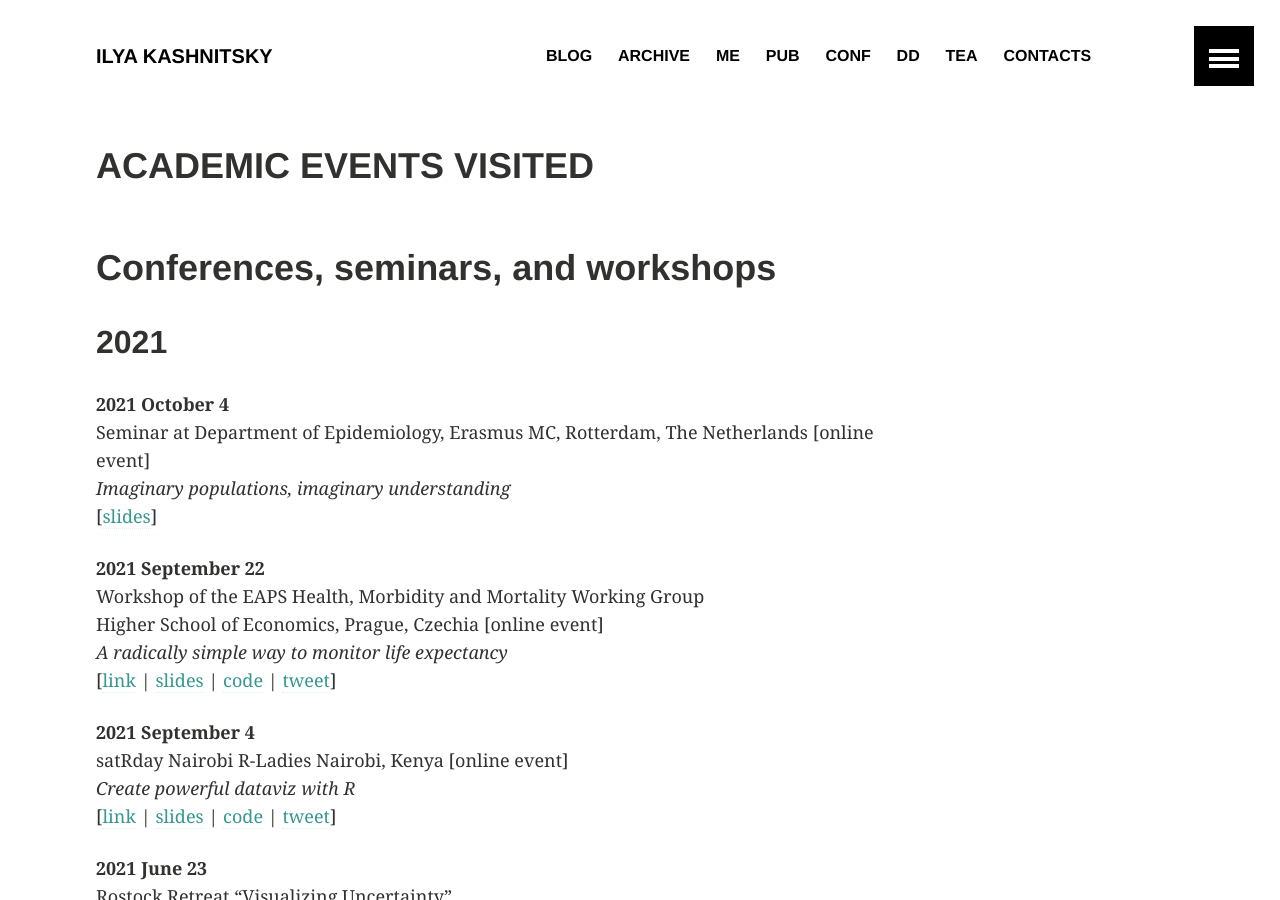
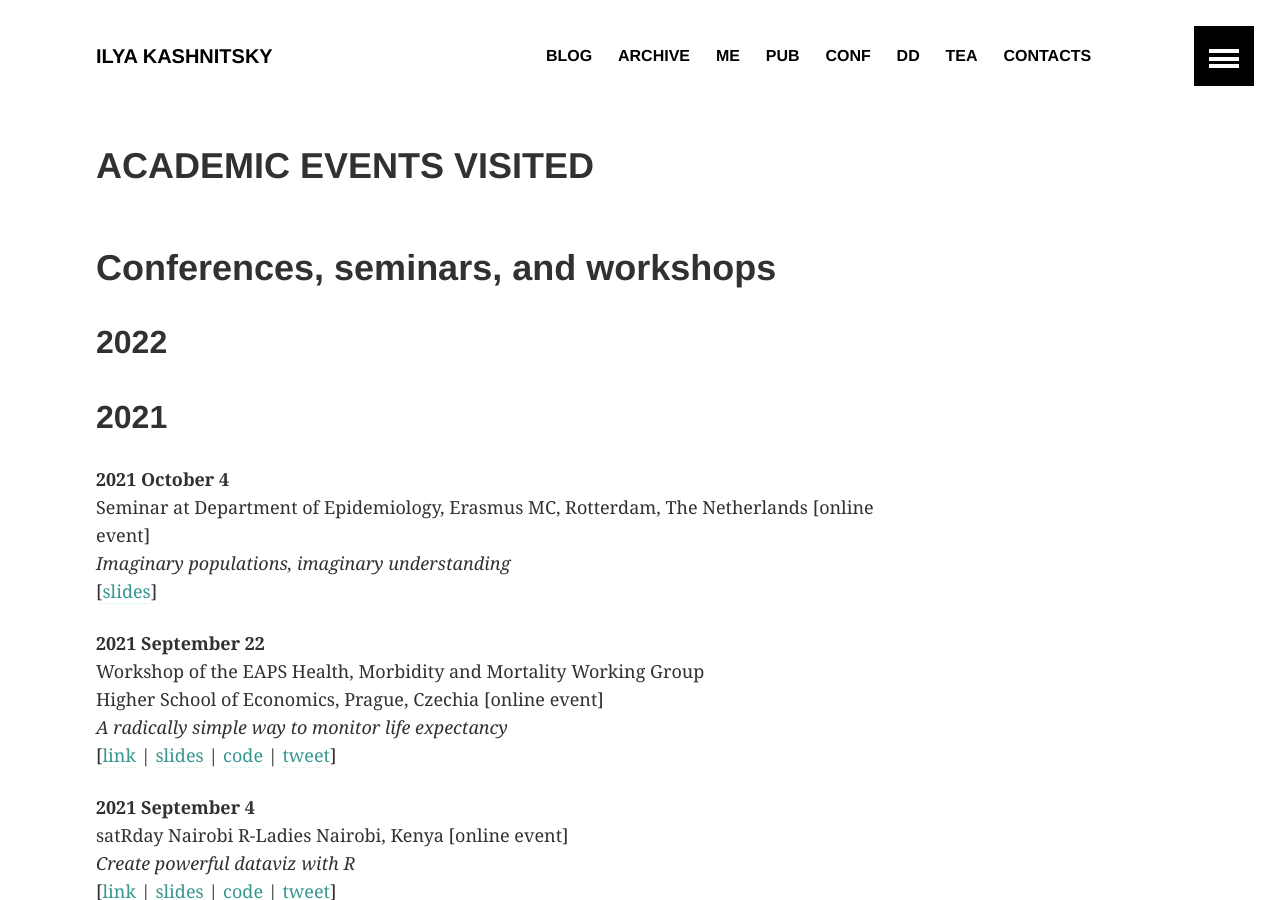
Before and after one commit to ikashnitsky/old-ikashnitsky-github-io, a Jekyll site: the page built from _pages/slides.md, in a window 1280 px wide and 900 px high. Built offline with Jekyll 4.4.1, drawn with Linux system fonts in a browser that asks for light colours.

Commit message:
Update slides.md

```diff
--- a/_pages/slides.md
+++ b/_pages/slides.md
@@ -8,6 +8,9 @@ image:
 ---
 
 # Conferences, seminars, and workshops
+
+
+## 2022
 
 
 ## 2021
```
